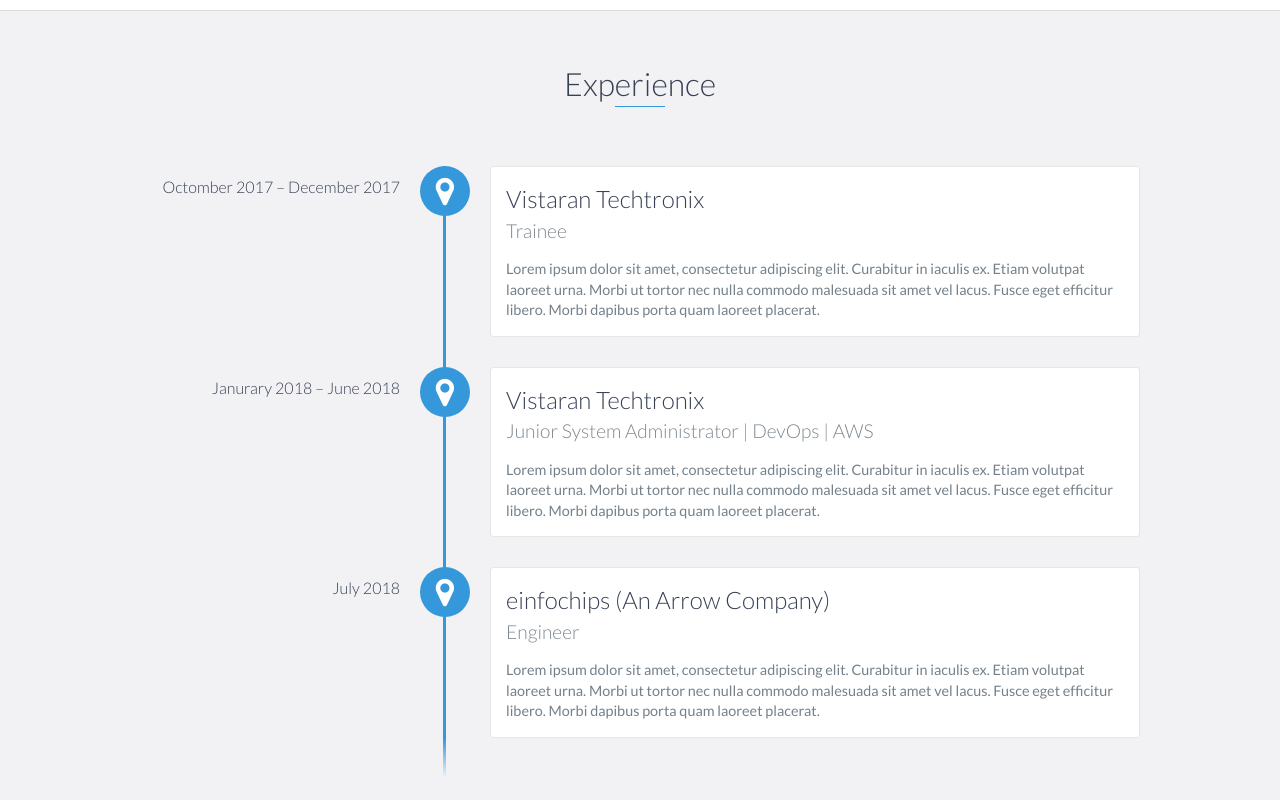
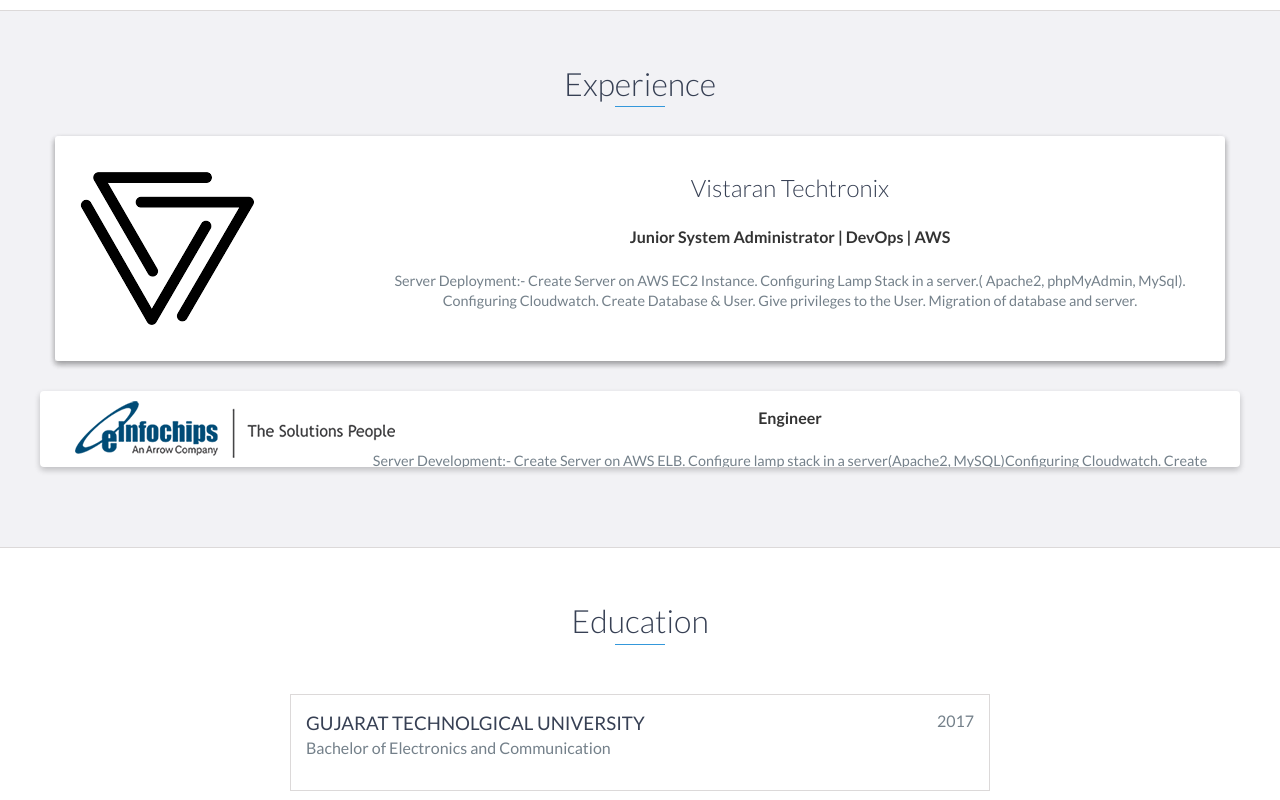
Before and after one commit to Harsh0409/Harsh0409.github.io, a website: page index.html in a window 1280 px wide. Shown: the part 1420-2220 px from the top of the page. Drawn offline with nearby package versions, Linux system fonts and the light colour scheme.

Commit message:
Edit some new desgin

```diff
--- a/index.html
+++ b/index.html
@@ -91,30 +91,76 @@
 
     <div id="experience" class="background-alt">
         <h2 class="heading">Experience</h2>
-        <div id="experience-timeline">
-            <div data-date="Octomber 2017 – December 2017">
-                <h3>Vistaran Techtronix</h3>
-                <h4>Trainee</h4>
-                <p>
-                    Lorem ipsum dolor sit amet, consectetur adipiscing elit. Curabitur in iaculis ex. Etiam volutpat laoreet urna. Morbi ut tortor nec nulla commodo malesuada sit amet vel lacus. Fusce eget efficitur libero. Morbi dapibus porta quam laoreet placerat.
-                </p>
+        <div class="container">
+            <div class="experience-block">
+                <div class="row">
+                    <div class="experience shadow-large">
+
+        <!-- <div id="experience-timeline"> -->
+            <!--<div data-date="Octomber 2017 – December 2017"> -->
+                             <div class="project shadow-large">
+                    <div class="project-image">
+                        <img target="_blank" src="images/vistaran.png" />
+                    </div>
+                    <!-- End .project-image -->
+                    <div class="project-info">
+                        <h3>Vistaran Techtronix </h3>
+                            <h4> Junior System Administrator | DevOps | AWS </h4>
+                        <p>
+                            Server Deployment:-  Create Server on AWS EC2 Instance. Configuring Lamp Stack in a server.(  Apache2, phpMyAdmin, MySql). Configuring Cloudwatch. Create Database & User. Give privileges to the User. Migration of database and server.
+                        </p>
+                        <!--<a href="https://www.vistaran.tech/" target="_blank">View Project</a> -->
+                    </div>
+                    <!-- End .project-info -->
+                </div>
+                        </div>
+                    </div>
+                </div>
             </div>
-
-            <div data-date="Janurary 2018 – June 2018">
+        <!--    <div data-date="Janurary 2018 – June 2018">
                 <h3>Vistaran Techtronix</h3>
                 <h4>Junior System Administrator | DevOps | AWS</h4>
                 <p>
                     Lorem ipsum dolor sit amet, consectetur adipiscing elit. Curabitur in iaculis ex. Etiam volutpat laoreet urna. Morbi ut tortor nec nulla commodo malesuada sit amet vel lacus. Fusce eget efficitur libero. Morbi dapibus porta quam laoreet placerat.
                 </p>
-            </div>
+            </div> -->
 
-            <div data-date="July 2018">
+            <!-- <div data-date="July 2018">
                 <h3>einfochips (An Arrow Company)</h3>
                 <h4>Engineer</h4>
                 <p>
                     Lorem ipsum dolor sit amet, consectetur adipiscing elit. Curabitur in iaculis ex. Etiam volutpat laoreet urna. Morbi ut tortor nec nulla commodo malesuada sit amet vel lacus. Fusce eget efficitur libero. Morbi dapibus porta quam laoreet placerat.
                 </p>
             </div>
+            <div class="project-info">
+                        <h3>einfochips</h3>
+                        <p>
+                            Server Deployment:-  Create Server on AWS EC2 Instance. Configuring Lamp Stack in a server.(  Apache2, phpMyAdmin, MySql). Configuring Cloudwatch. Create Database & User. Give privileges to the User. Migration of database and server.
+                        </p>
+                        <a href="https://www.vistaran.tech/" target="_blank">View Project</a>
+            </div>     -->
+
+                <div class="project shadow-large">
+                    <div class="container">
+                        <div class="project-image">
+                            <img  class="project-img" target="_blank" src="images/eic-arrow-logo-dark-320.png" />
+                            <!--<div class="middle">
+                                <a href="https://madhuras.com/" target="_blank"></a>
+                            </div> -->
+                        </div>
+                    </div>
+                    <!-- End .project-image -->
+                    <div class="project-info">
+                        <h3>eInfochips</h3>
+                            <h4> Engineer </h4>
+                        <p>
+                            Server Development:- Create Server on AWS ELB. Configure lamp stack in a server(Apache2, MySQL)Configuring Cloudwatch. Create Database & User. Migration of server.
+                        </p>
+                         <!--<a href="https://madhuras.com/" target="_blank">View Project</a> -->
+                    </div>
+                    <!-- End .project-info -->
+                </div>
+
         </div>
     </div>
     <!-- End #experience -->
@@ -156,7 +202,7 @@
                         <div class="project-image">
                             <img style="width:100%" class="project-img" target="_blank" src="images/madhuras.png" />
                             <div class="middle">
-                                <div class="text">John Doe</div>
+                                <a href="https://madhuras.com/" target="_blank"></a>
                             </div>
                         </div>
                     </div>
@@ -256,7 +302,6 @@
 }
 
 .project-img {
-  border: 1px solid #ddd;
   border-radius: 4px;
   padding: 5px;
   transition: .5s ease;
```
Also changed, not shown: images/eic-arrow-logo-dark-320.png (added).
